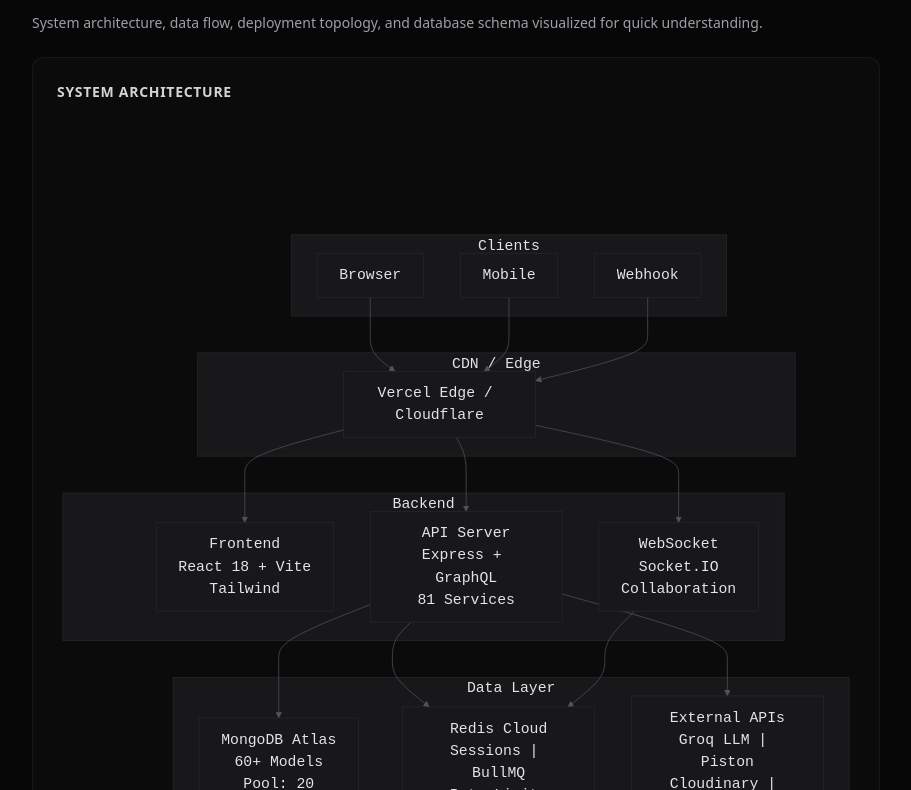
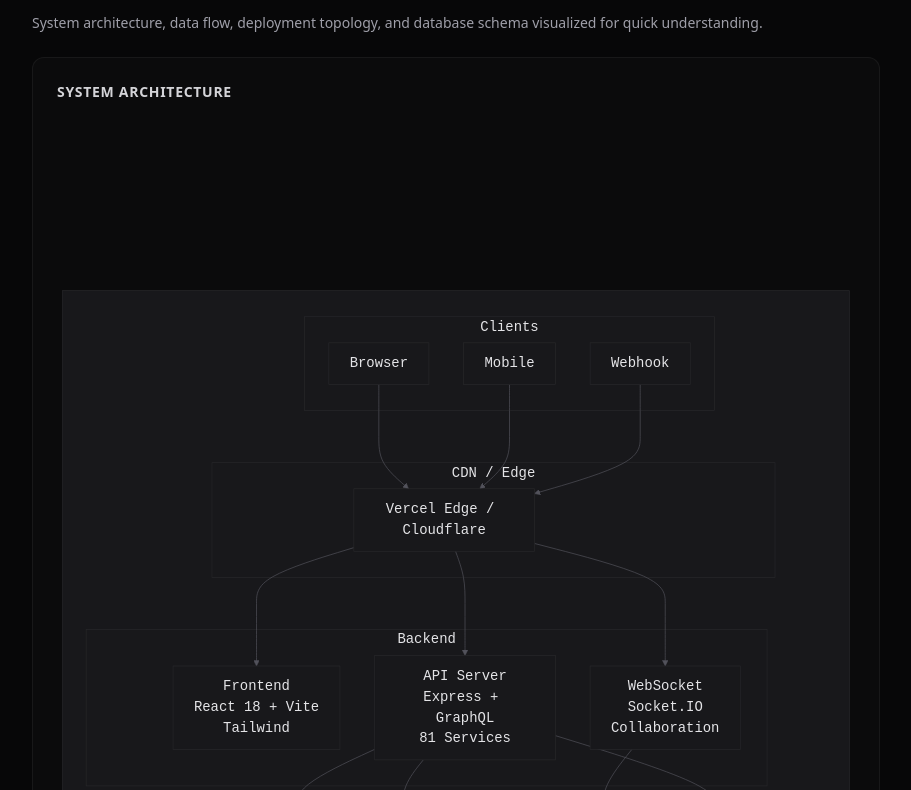
Before and after one commit to theunstopabble/gautam_portfolio, a Next.js app: page /projects/interviewminds in a window 1280 px wide. Shown: the part 1830-2620 px from the top of the page, without its empty margins (184-1095 px from the left). Built offline with nearby package versions, Linux system fonts and the light colour scheme.

Commit message:
Revert "fix: remove ROOT wrapper subgraphs to eliminate gap between title and diagram"
This reverts commit 898328f262977527510cb9f8f9e52a8a792fac49.

```diff
--- a/src/data/diagrams.ts
+++ b/src/data/diagrams.ts
@@ -8,6 +8,8 @@ export interface ProjectDiagrams {
 export const projectDiagrams: Record<string, ProjectDiagrams> = {
   interviewminds: {
     architecture: `graph TB
+      subgraph ROOT[" "]
+        direction TB
         subgraph CLIENTS["Clients"]
           direction TB
           B["Browser"]
@@ -39,7 +41,8 @@ export const projectDiagrams: Record<string, ProjectDiagrams> = {
         API --> MG
         API --> RD
         WS --> RD
-      API --> EXT`,
+        API --> EXT
+      end`,
 
     workflow: `graph TB
       subgraph SETUP["Setup"]
@@ -105,6 +108,8 @@ export const projectDiagrams: Record<string, ProjectDiagrams> = {
 
   "satark-ai": {
     architecture: `graph TB
+      subgraph ROOT[" "]
+        direction TB
         subgraph CLIENT["Client (Browser / PWA)"]
           direction TB
           FE["React 18 + Vite<br/>Tailwind CSS<br/>Wavesurfer.js"]
@@ -132,7 +137,8 @@ export const projectDiagrams: Record<string, ProjectDiagrams> = {
         GW --> DB
         GW --> ENGINE
         FE --> CF
-      CF --> NIM`,
+        CF --> NIM
+      end`,
 
     workflow: `graph TD
       A["User Uploads Audio"] --> B["POST /scan-upload"]
@@ -180,6 +186,8 @@ export const projectDiagrams: Record<string, ProjectDiagrams> = {
 
   texfolio: {
     architecture: `graph TB
+      subgraph ROOT[" "]
+        direction TB
         subgraph CLIENTS["Client"]
           direction TB
           BR["Browser<br/>React 19 + Vite<br/>Zustand + React Query"]
@@ -206,7 +214,8 @@ export const projectDiagrams: Record<string, ProjectDiagrams> = {
         SVC --> MG
         SVC --> RD
         SVC --> EXT
-      SVC --> BULL --> LATEX`,
+        SVC --> BULL --> LATEX
+      end`,
 
     workflow: `graph TD
       subgraph AUTH["Auth Flow"]
@@ -273,6 +282,8 @@ export const projectDiagrams: Record<string, ProjectDiagrams> = {
 
   swadkart: {
     architecture: `graph TB
+      subgraph ROOT[" "]
+        direction TB
         subgraph FRONTEND["Frontend (React 19 PWA)"]
           direction TB
           PWA["<b>PWA Shell</b><br/>Service Worker"]
@@ -295,7 +306,8 @@ export const projectDiagrams: Record<string, ProjectDiagrams> = {
         FRONTEND --> BACKEND
         BACKEND --> MG
         BACKEND --> RD
-      BACKEND --> EXT`,
+        BACKEND --> EXT
+      end`,
 
     workflow: `graph TD
       A["Open App / PWA Install"] --> B{"Account?"}
```
Lines whose indentation alone changed are shown as unchanged.
